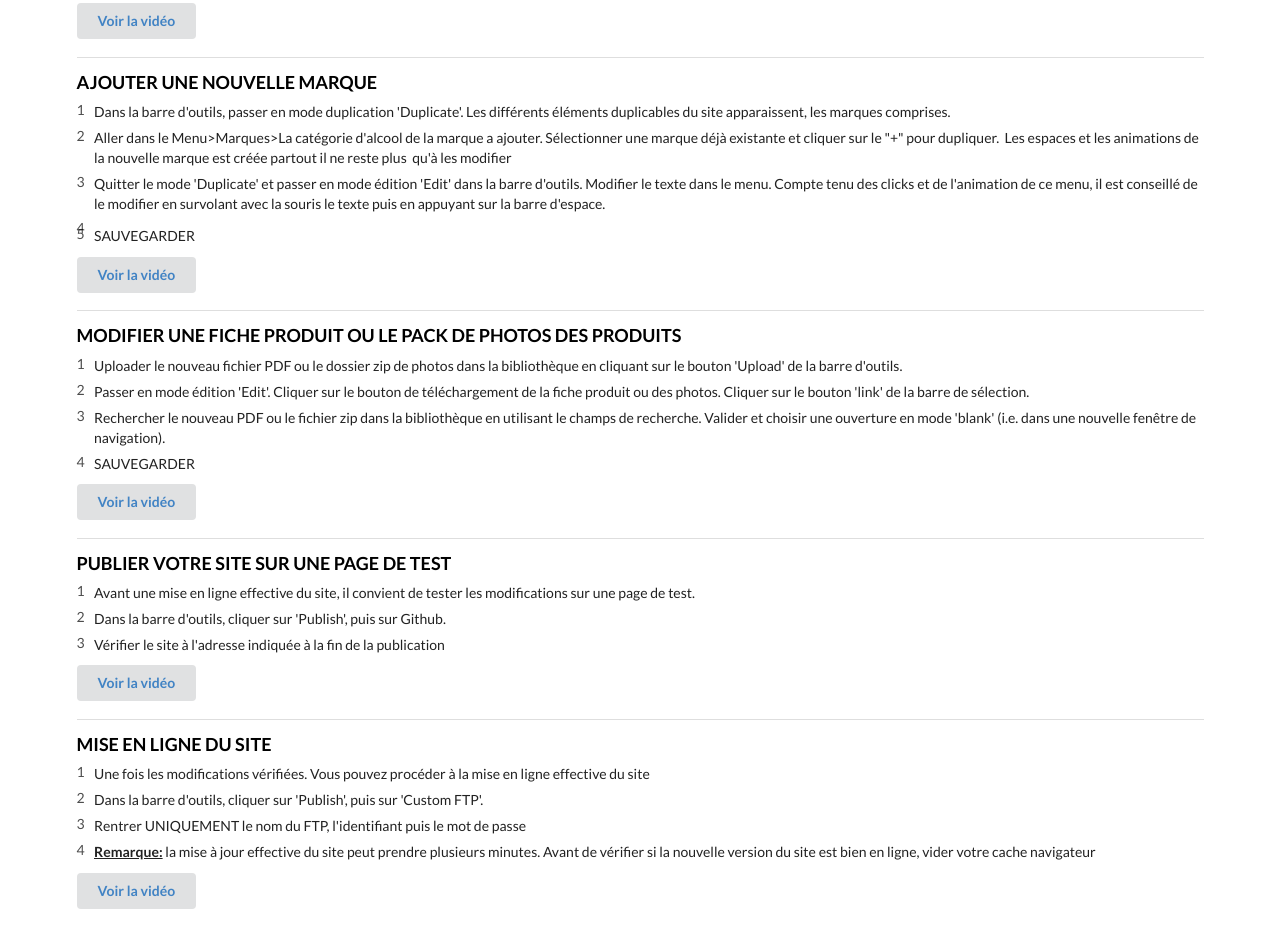
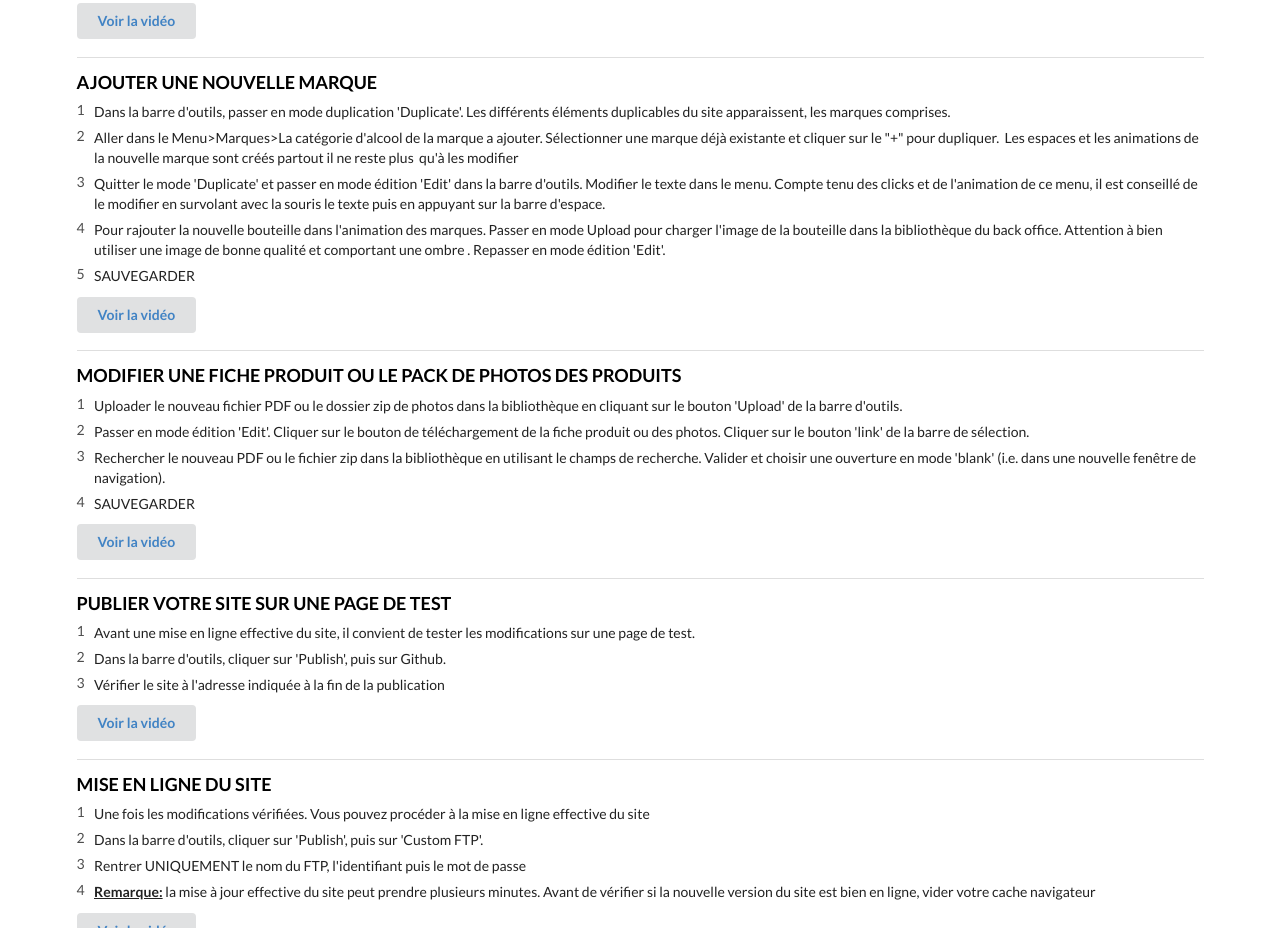
Before and after one commit to RonanDrouglazet/Iberia, a website: page admin/help.html in a window 1280 px wide. Shown: the part 1837-2765 px from the top of the page. Drawn offline with nearby package versions, Linux system fonts and the light colour scheme.

Commit message:
Octoboot - Thu Aug 18 2016 10:33:23 GMT+0200 (CEST)

```diff
--- a/admin/help.html
+++ b/admin/help.html
@@ -218,14 +218,13 @@ Pour une efficacité optimale de la plateforme, il est conseillé d'utiliser le
 	<p>Dans la barre d'outils, passer en mode duplication 'Duplicate'. Les différents éléments duplicables du site apparaissent, les marques comprises. </p>
 	</li>
 	<li ob-duplicable="">
-	<p>Aller dans le Menu&gt;Marques&gt;La catégorie d'alcool de la marque a ajouter. Sélectionner une marque déjà existante et cliquer sur le "+" pour dupliquer.  Les espaces et les animations de la nouvelle marque est créée partout il ne reste plus  qu'à les modifier</p>
+	<p>Aller dans le Menu&gt;Marques&gt;La catégorie d'alcool de la marque a ajouter. Sélectionner une marque déjà existante et cliquer sur le "+" pour dupliquer.  Les espaces et les animations de la nouvelle marque sont créés partout il ne reste plus  qu'à les modifier</p>
 	</li>
 	<li ob-duplicable="">
 	<p>Quitter le mode 'Duplicate' et passer en mode édition 'Edit' dans la barre d'outils. Modifier le texte dans le menu. Compte tenu des clicks et de l'animation de ce menu, il est conseillé de le modifier en survolant avec la souris le texte puis en appuyant sur la barre d'espace. </p>
 	</li>
-	<li ob-duplicable="">
-	<p></p>
-	</li>
+	<li ob-duplicable=""><p>Pour rajouter la nouvelle bouteille dans l'animation des marques. Passer en mode Upload pour charger l'image de la bouteille dans la bibliothèque du back office. Attention à bien utiliser une image de bonne qualité et comportant une ombre . Repasser en mode édition 'Edit'.</p>
+</li>
 	<li ob-duplicable="">
 	<p>SAUVEGARDER</p>
 	</li>
@@ -328,5 +327,4 @@ Pour une efficacité optimale de la plateforme, il est conseillé d'utiliser le
 <div class="iframeoverlay" style="width:454px;height:90px;position:absolute;left:887px;top:875px;background:rgba(0, 0, 0, 0.01);z-index:1000000000"></div>
 
 <div class="iframeoverlay" style="width:10px;height:10px;position:absolute;left:-5px;top:-5px;background:rgba(0, 0, 0, 0.01);z-index:1000000000"></div>
-
 </body></html>
```
